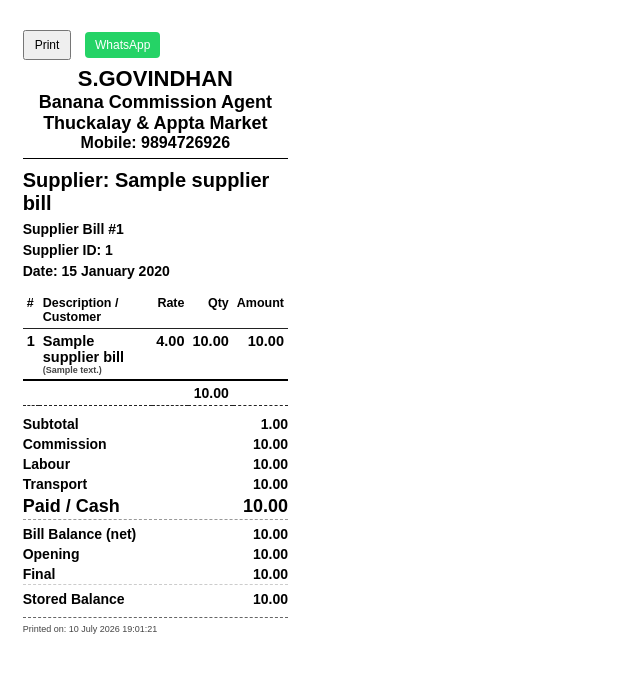
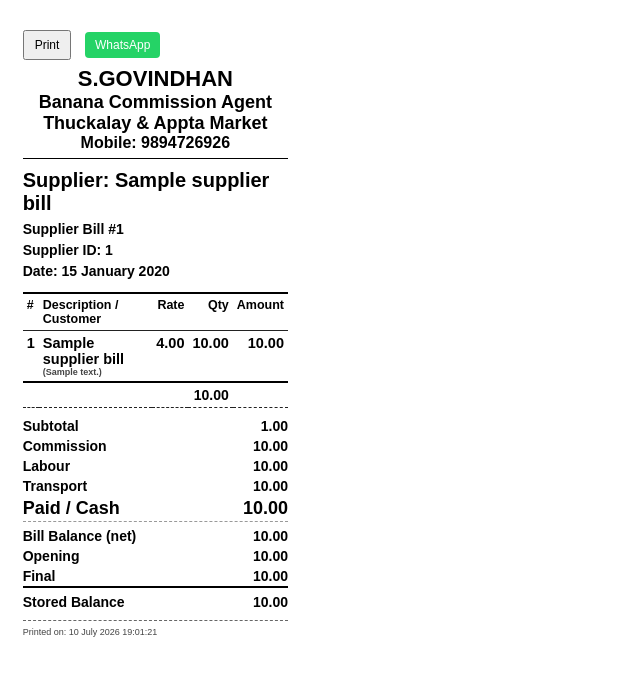
Before and after one commit to Anish-RS/commision-project-, a Flask app: page /bills/supplier/print/1 in a window 1280 px wide. Shown: the top 676 px of the page, without its empty margins (0-640 px from the left). Run offline with Flask 3, Linux system fonts and the light colour scheme; a database or web service that is not in the repository returns one stand-in record (values such as "Sample title"); some libraries are stand-ins or nearby versions.

Commit message:
Update supplier_bill_print.html

```diff
--- a/templates/supplier_bill_print.html
+++ b/templates/supplier_bill_print.html
@@ -139,7 +139,7 @@
 
   <table aria-label="Bill items">
     <thead>
-      <tr>
+      <tr style="border-top:2px solid #000;">
         <th style="width:6%;">#</th>
         <th class="desc">Description / Customer</th>
         <th style="width:12%" class="right">Rate</th>
@@ -195,7 +195,7 @@
     <div class="row"><div>Opening</div><div>{{ "%.2f"|format(bill.get('old_balance', 0) or 0) }}</div></div>
     <div class="row"><div>Final</div><div>{{ "%.2f"|format(bill.get('final_balance') if bill.get('final_balance') is not none else bill.get('old_balance', 0)) }}</div></div>
 
-    <div class="row" style="border-top:1px dashed #ccc; padding-top:6px;"><div><strong>Stored Balance</strong></div><div><strong>{{ "%.2f"|format(current_balance or 0) }}</strong></div></div>
+    <div class="row" style="border-top:2px solid #000; padding-top:6px;"><div><strong>Stored Balance</strong></div><div><strong>{{ "%.2f"|format(current_balance or 0) }}</strong></div></div>
   </div>
 
   <div class="footer">
```
